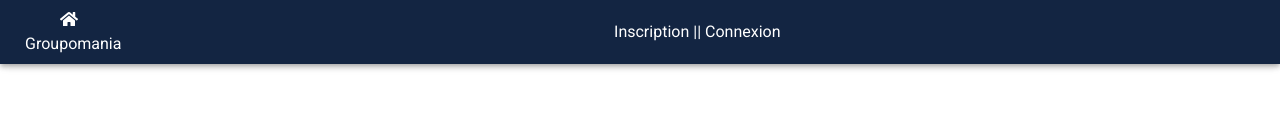
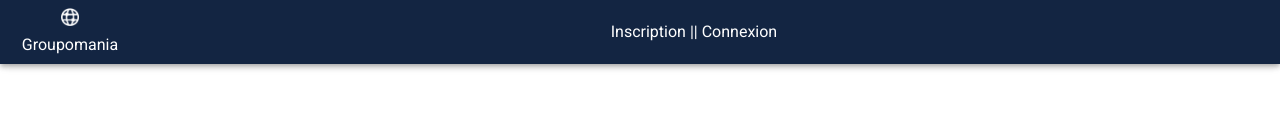
Before and after one commit to gmlesfrites/Groupomania, a Vue app in the folder frontend/: page /chat in a window 1280 px wide. Shown: the top 131 px of the page. Built offline with nearby package versions, Linux system fonts and the light colour scheme.

Commit message:
ajout composant moderator

```diff
--- a/frontend/src/components/ChatComponent.vue
+++ b/frontend/src/components/ChatComponent.vue
@@ -128,7 +128,7 @@ export default {
       this.view = "onAnswer";
       this.currentId = this.id;
     },
-    updtaeMessage() {
+    updateMessage() {
       this.view = "onUpdate";
       this.currentId = this.id;
     },
--- /dev/null
+++ b/frontend/src/components/Moderator.vue
@@ -0,0 +1,13 @@
+<template>
+    <div>
+
+    </div>
+</template>
+
+<script>
+export default {
+    name: 'Moderator'
+
+
+}
+</script>
--- a/frontend/src/components/Navigation.vue
+++ b/frontend/src/components/Navigation.vue
@@ -2,7 +2,7 @@
 
   <v-app-bar dark color="rgb(19,37,66)" >
 
-    <router-link to="/" class="text-decoration-none white--text"><font-awesome-icon icon="home" class="navbar mr-2" /> Groupomania </router-link>
+    <a to="/" class="text-decoration-none white--text"  @click.prevent><img src="../assets/monochrome-white.png" width="18" height="18" alt="logo Groupomania"> Groupomania </a>
 
       <v-container  v-if="!currentUser" class="ml-auto" justify-end>
         <router-link  to="/signup" class="text-decoration-none ml-5 white--text" >Inscription </router-link>
--- a/frontend/src/views/Chat.vue
+++ b/frontend/src/views/Chat.vue
@@ -1,5 +1,6 @@
 <template>
   <v-container>
+    <Moderator/>
     <ModalMessage/>
     <!-- <ChatMain/> -->
     <v-col align="center" justify="center">
@@ -28,6 +29,7 @@
 </template>
 
 <script>
+  import Moderator from '../components/Moderator'
   import ModalMessage from "../components/ModalMessage"
   import ChatComponent from '../components/ChatComponent'
   import OtherMessage from '../components/OtherMessage'
@@ -35,6 +37,7 @@
   export default {
     name:  'Chat',
     components: {
+      Moderator,
       ModalMessage,
       OtherMessage,
       ChatComponent,
```
